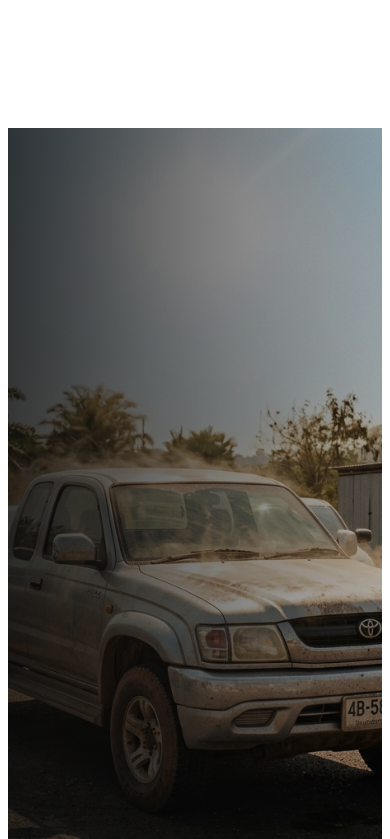
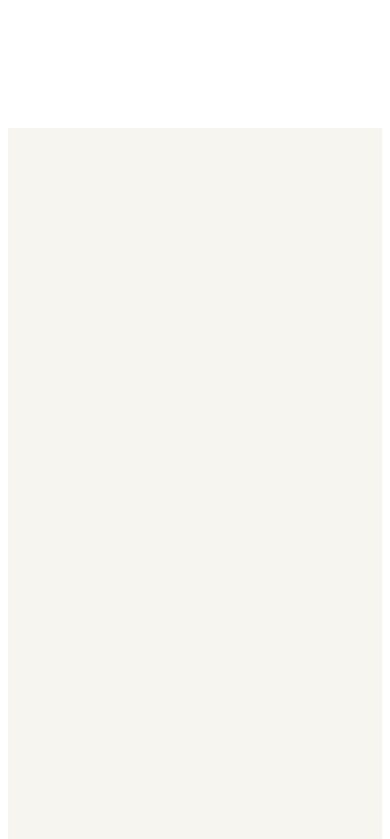
Before and after one commit to sasaWriteCode/irispro-website, a React (Vite) app: page / in a window 390 px wide. Shown: the part 4100-4939 px from the top of the page. Built offline with nearby package versions, Linux system fonts and the light colour scheme; the HTML template or start-up script is replaced by a standard one; a web font is replaced by a local one.

Commit message:
refactor: redesign Recognition component with GSAP-animated grid and video support

```diff
--- a/src/components/RecognitionChapter.jsx
+++ b/src/components/RecognitionChapter.jsx
@@ -4,21 +4,18 @@ import { ScrollTrigger } from 'gsap/ScrollTrigger';
 
 gsap.registerPlugin(ScrollTrigger);
 
-const PANELS = [
+const RECOGNITION_IMAGES = [
   {
-    img: `${import.meta.env.BASE_URL}images/hot-car-exterior.png`,
-    alt: 'Car baking under harsh tropical sun',
-    quote: 'Too hot before the journey starts.',
+    src: `${import.meta.env.BASE_URL}images/hot-car-exterior.png`,
+    alt: 'Vehicle exposed to strong tropical sunlight',
+    marker: '01',
+    type: 'image',
   },
   {
-    img: `${import.meta.env.BASE_URL}images/recognition-squint.png`,
-    alt: 'Driver squinting from intense sunlight',
-    quote: 'Too bright to feel comfortable.',
-  },
-  {
-    img: `${import.meta.env.BASE_URL}images/family-car.png`,
-    alt: 'Family driving in tropical sunlight',
-    quote: 'Too invisible to notice — until it affects you.',
+    alt: 'IRISPRO window film — real world demonstration',
+    marker: '02',
+    type: 'video',
+    youtubeId: 'fDMOpe9da7E',
   },
 ];
 
@@ -27,45 +24,123 @@ export default function RecognitionChapter() {
 
   useEffect(() => {
     const prefersReduced = window.matchMedia('(prefers-reduced-motion: reduce)').matches;
+
     const ctx = gsap.context(() => {
-      const quotes = gsap.utils.toArray('.recognition__panel-quote');
-      quotes.forEach((quote) => {
       if (prefersReduced) {
-          gsap.set(quote, { opacity: 1, y: 0 });
+        gsap.set(
+          '.recognition__media, .recognition__caption, .recognition__intro',
+          {
+            opacity: 1,
+            y: 0,
+            clipPath: 'inset(0% 0% 0% 0%)',
+          }
+        );
         return;
       }
-        gsap.to(quote, {
+
+      const tl = gsap.timeline({
+        scrollTrigger: {
+          trigger: sectionRef.current,
+          start: 'top 75%',
+          end: 'bottom 35%',
+          scrub: 1,
+        },
+      });
+
+      tl.to(
+        '.recognition__intro',
+        {
           opacity: 1,
           y: 0,
-          duration: 1,
+          duration: 0.2,
+          ease: 'power2.out',
+        },
+        0
+      );
+
+      tl.to(
+        '.recognition__media',
+        {
+          opacity: 1,
+          y: 0,
+          clipPath: 'inset(0% 0% 0% 0%)',
+          duration: 0.45,
+          stagger: 0.08,
           ease: 'power3.out',
-          scrollTrigger: {
-            trigger: quote.closest('.recognition__panel'),
-            start: 'top 70%',
-            end: 'top 30%',
-            toggleActions: 'play none none reverse',
         },
-        });
-      });
+        0.12
+      );
+
+      tl.to(
+        '.recognition__media img',
+        {
+          scale: 1,
+          duration: 0.7,
+          stagger: 0.08,
+          ease: 'none',
+        },
+        0.12
+      );
+
+      tl.to(
+        '.recognition__caption',
+        {
+          opacity: 1,
+          y: 0,
+          duration: 0.22,
+          ease: 'power2.out',
+        },
+        0.40
+      );
     }, sectionRef);
 
     return () => ctx.revert();
   }, []);
 
   return (
-    <section ref={sectionRef} className="recognition" id="recognition" aria-label="Everyday sunlight scenarios">
-      <div className="recognition__panels">
-        {PANELS.map((panel, i) => (
-          <div key={i} className="recognition__panel">
-            <div className="recognition__panel-bg">
-              <img src={panel.img} alt={panel.alt} loading="lazy" />
+    <section
+      ref={sectionRef}
+      className="recognition"
+      id="recognition"
+      aria-label="Recognition of everyday heat and glare"
+    >
+      <div className="recognition__inner">
+        <div className="recognition__grid">
+          {RECOGNITION_IMAGES.map((image, index) => (
+            <figure
+              className={`recognition__item recognition__item--${index + 1}`}
+              key={image.alt}
+            >
+              <div className={`recognition__media${image.type === 'video' ? ' recognition__media--video' : ''}`}>
+                {image.type === 'video' ? (
+                  <iframe
+                    src={`https://www.youtube.com/embed/${image.youtubeId}?rel=0&modestbranding=1`}
+                    title={image.alt}
+                    allow="accelerometer; autoplay; clipboard-write; encrypted-media; gyroscope; picture-in-picture"
+                    allowFullScreen
+                    loading="lazy"
+                  />
+                ) : (
+                  <img src={image.src} alt={image.alt} loading="lazy" />
+                )}
+                <span className="recognition__marker">{image.marker}</span>
               </div>
-            <div className="recognition__panel-overlay" />
-            <div className="recognition__panel-text">
-              <p className="recognition__panel-quote">{panel.quote}</p>
+
+              {index === 1 && (
+                <figcaption className="recognition__caption">
+                  Heat, glare and exposure are often invisible at first — until they begin
+                  to shape the way every drive feels.
+                </figcaption>
+              )}
+            </figure>
+          ))}
         </div>
+        <div className="recognition__intro">
+          <p className="recognition__label">Recognition</p>
+          <p className="recognition__statement">
+            We first recognize what daily sunlight really does.
+          </p>
         </div>
-        ))}
       </div>
     </section>
   );
--- a/src/styles/chapters.css
+++ b/src/styles/chapters.css
@@ -164,73 +164,141 @@
 /* Recognition Chapter */
 .recognition {
   position: relative;
-  background: var(--iris-charcoal);
-  padding: var(--space-3xl) 0;
+  background: #f7f5f0;
+  color: #151515;
+  padding: clamp(5rem, 10vw, 9rem) clamp(1.5rem, 3vw, 3rem);
   overflow: hidden;
 }
 
-.recognition__panels {
-  display: flex;
-  flex-direction: column;
-  gap: 0;
+.recognition__inner {
+  width: min(100%, 1500px);
+  margin: 0 auto;
 }
 
-.recognition__panel {
-  position: relative;
-  height: 100vh;
-  min-height: 500px;
-  display: flex;
-  align-items: center;
-  overflow: hidden;
+.recognition__intro {
+  max-width: 100vw;
+  margin: 0 0 clamp(2.5rem, 5vw, 5rem);
+  padding-top: clamp(2.1rem, 6vw, 5.2rem);
+  opacity: 0;
+  transform: translateY(28px);
 }
 
-.recognition__panel-bg {
+.recognition__label {
+  margin: 0 0 1rem;
+  font-family: 'Montserrat', var(--font-body);
+  font-size: 0.68rem;
+  font-weight: 700;
+  letter-spacing: 0.22em;
+  text-transform: uppercase;
+  color: rgba(21, 21, 21, 0.42);
+}
+
+.recognition__statement {
+  margin: 0;
+  font-family: 'Montserrat', var(--font-body);
+  font-size: clamp(1.25rem, 2.1vw, 2rem);
+  font-weight: 500;
+  line-height: 1.35;
+  letter-spacing: -0.035em;
+  color: #151515;
+}
+
+.recognition__grid {
+  display: grid;
+  grid-template-columns: minmax(0, 1fr) minmax(0, 1fr);
+  gap: clamp(1.25rem, 1.7vw, 2rem);
+  align-items: start;
+}
+
+.recognition__item {
+  margin: 0;
+}
+
+.recognition__item--1 {
+  padding-top: 0;
+}
+
+.recognition__media {
+  position: relative;
+  width: 100%;
+  aspect-ratio: 1.28 / 1;
+  overflow: hidden;
+  background: #dedbd2;
+  opacity: 0;
+  transform: translateY(46px);
+  clip-path: inset(12% 0% 0% 0%);
+  will-change: opacity, transform, clip-path;
+}
+
+.recognition__media img {
+  width: 100%;
+  height: 100%;
+  display: block;
+  object-fit: cover;
+  transform: scale(1.08);
+  will-change: transform;
+}
+
+/* YouTube embed variant — iframe fills the aspect-ratio box */
+.recognition__media--video {
+  /* Override the default aspect-ratio to match 16:9 YouTube */
+  aspect-ratio: 16 / 9;
+}
+
+.recognition__media--video iframe {
   position: absolute;
   inset: 0;
+  width: 100%;
+  height: 100%;
+  border: 0;
+  display: block;
 }
 
-.recognition__panel-bg img {
-  width: 100%;
-  height: 100%;
-  object-fit: cover;
+.recognition__marker {
+  position: absolute;
+  right: clamp(1rem, 1.5vw, 1.4rem);
+  bottom: clamp(1rem, 1.5vw, 1.4rem);
+  font-family: 'Montserrat', var(--font-body);
+  font-size: clamp(0.85rem, 1vw, 1.05rem);
+  font-weight: 600;
+  letter-spacing: -0.02em;
+  color: rgba(255, 255, 255, 0.9);
+  mix-blend-mode: difference;
 }
 
-.recognition__panel-overlay {
-  position: absolute;
-  inset: 0;
-  background: linear-gradient(to right, rgba(10, 10, 10, 0.8) 0%, rgba(10, 10, 10, 0.3) 100%);
+.recognition__caption {
+  max-width: 720px;
+  margin: clamp(1.1rem, 1.8vw, 1.6rem) 0 0;
+  font-family: 'Montserrat', var(--font-body);
+  font-size: clamp(1rem, 1.15vw, 1.18rem);
+  font-weight: 400;
+  line-height: 1.6;
+  letter-spacing: -0.015em;
+  color: rgba(21, 21, 21, 0.72);
+  opacity: 0;
+  transform: translateY(24px);
 }
 
-.recognition__panel-text {
-  position: relative;
-  z-index: 5;
-  padding: var(--space-lg) var(--space-md);
-  max-width: 600px;
-}
+@media (max-width: 900px) {
+  .recognition {
+    padding: clamp(4rem, 12vw, 6rem) clamp(1rem, 5vw, 1.5rem);
+  }
 
-.recognition__panel-quote {
-  font-family: var(--font-display);
-  font-size: clamp(1.5rem, 4vw, 2.5rem);
-  font-style: italic;
-  font-weight: 400;
-  line-height: 1.3;
-  color: var(--iris-white);
-  opacity: 0;
-  transform: translateY(40px);
-}
+  .recognition__grid {
+    grid-template-columns: 1fr;
+    gap: 1.25rem;
+  }
 
-.recognition__panel-quote::before {
-  content: '"';
-  display: block;
-  font-size: 3rem;
-  color: var(--iris-gold);
-  line-height: 1;
-  margin-bottom: 0.5rem;
-}
+  .recognition__item--1 {
+    padding-top: 0;
+  }
 
-@media (min-width: 768px) {
-  .recognition__panel-text {
-    padding: var(--space-xl) var(--space-2xl);
+  .recognition__media {
+    aspect-ratio: 1.22 / 1;
+  }
+
+  .recognition__caption {
+    max-width: 100%;
   }
 }
 
```
Also changed, not shown: 1 other file (tests, documents, lock files or other folders). Lines whose indentation alone changed are shown as unchanged.
